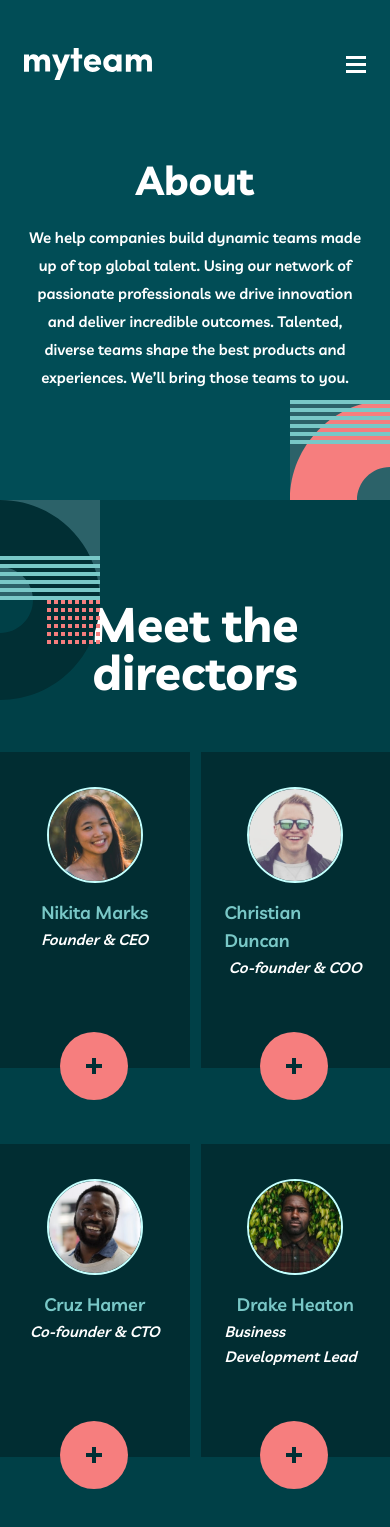
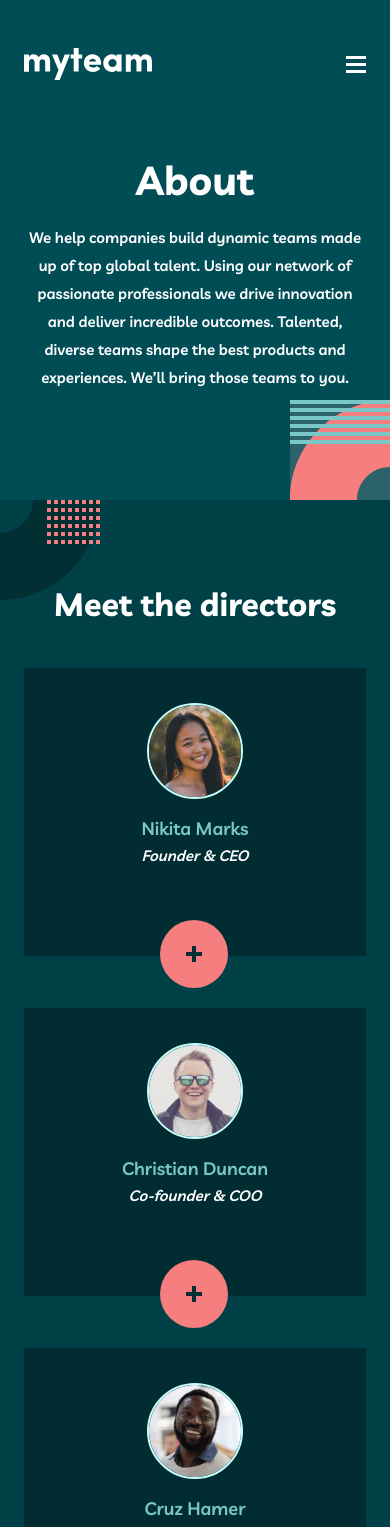
Before and after one commit to mackieva/myteam, a Next.js app: page /about in a window 390 px wide. Shown: the top 1527 px of the page. Built offline with nearby package versions, Linux system fonts and the light colour scheme.

Commit message:
about directors mobile responsiveness

```diff
--- a/components/about/about-directors.tsx
+++ b/components/about/about-directors.tsx
@@ -47,12 +47,12 @@ import Image from 'next/image';
 
 const AboutDirectors = () => {
 	return (
-		<section className='bg-djg pt-[100px] pb-[128px] lg:py-[140px] relative'>
+		<section className='bg-djg px-6 md:px-0 pt-[88px] pb-[118px] md:pt-[100px] md:pb-[128px] lg:py-[140px] relative overflow-hidden'>
 			<svg
 				xmlns='http://www.w3.org/2000/svg'
 				width='200'
 				height='200'
-				className='absolute top-0 -left-[100px]'
+				className='absolute -top-[100px] md:top-0 -left-[100px]'
 			>
 				<g fill='none' fillRule='evenodd'>
 					<path fill='#2C6269' d='M100 100h100V0H100z' />
@@ -70,8 +70,10 @@ const AboutDirectors = () => {
 					/>
 				</g>
 			</svg>
-			<h2 className='h2 text-center mb-14'>Meet the directors</h2>
-			<div className='max-w-[573px] lg:max-w-[1110px] mx-auto grid grid-cols-2 lg:grid-cols-3 gap-x-[11px] lg:gap-x-[30px] gap-y-[76px]'>
+			<h2 className='text-[32px] leading-[32px] lg:text-[48px] lg:leading-[48px] text-center mb-12 lg:mb-14'>
+				Meet the directors
+			</h2>
+			<div className='max-w-[573px] lg:max-w-[1110px] mx-auto grid grid-cols-1 md:grid-cols-2 lg:grid-cols-3 gap-x-[11px] lg:gap-x-[30px] gap-y-[52px] md:gap-y-[76px]'>
 				{directors.map((d) => (
 					<AboutDirectorBlock director={d} />
 				))}
```
